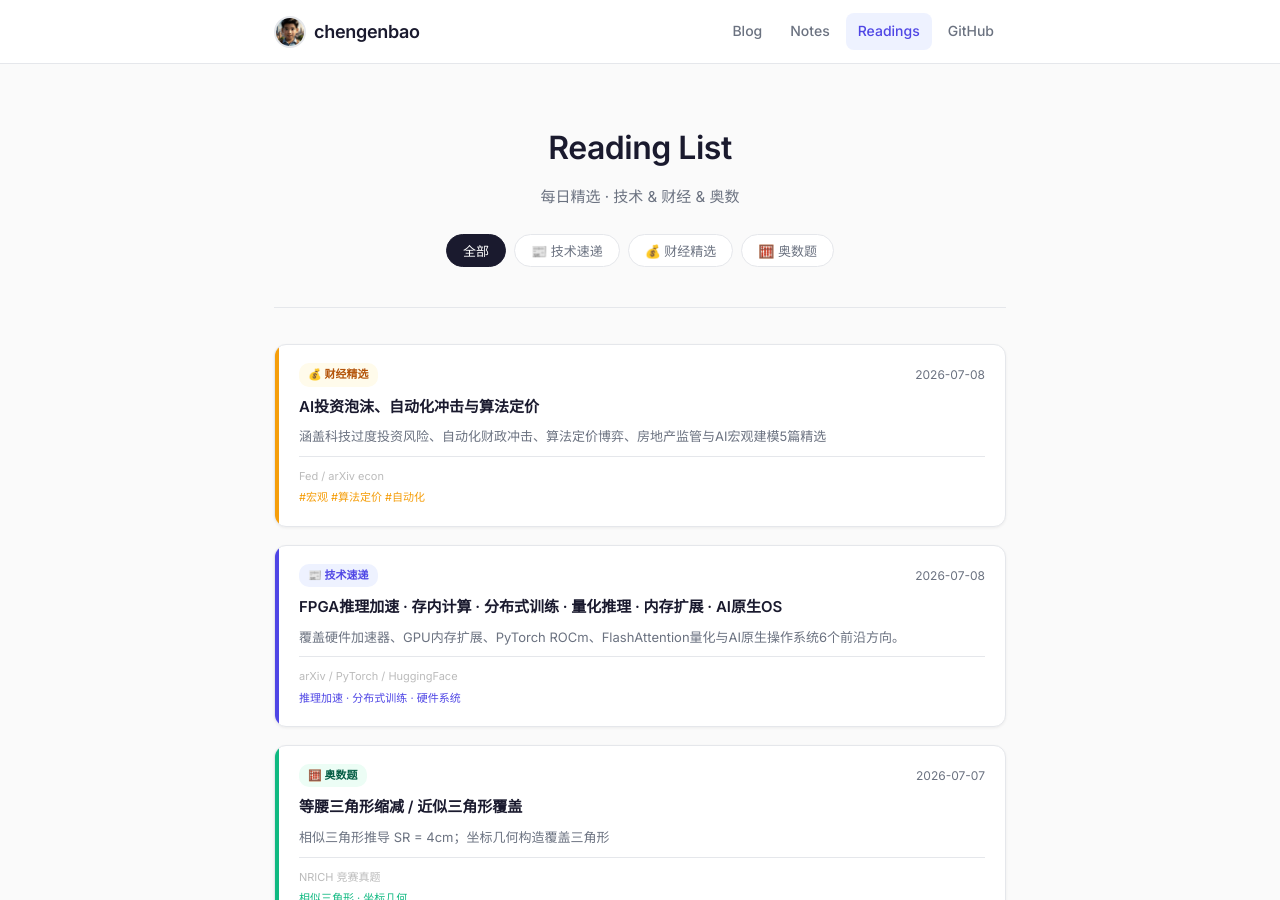
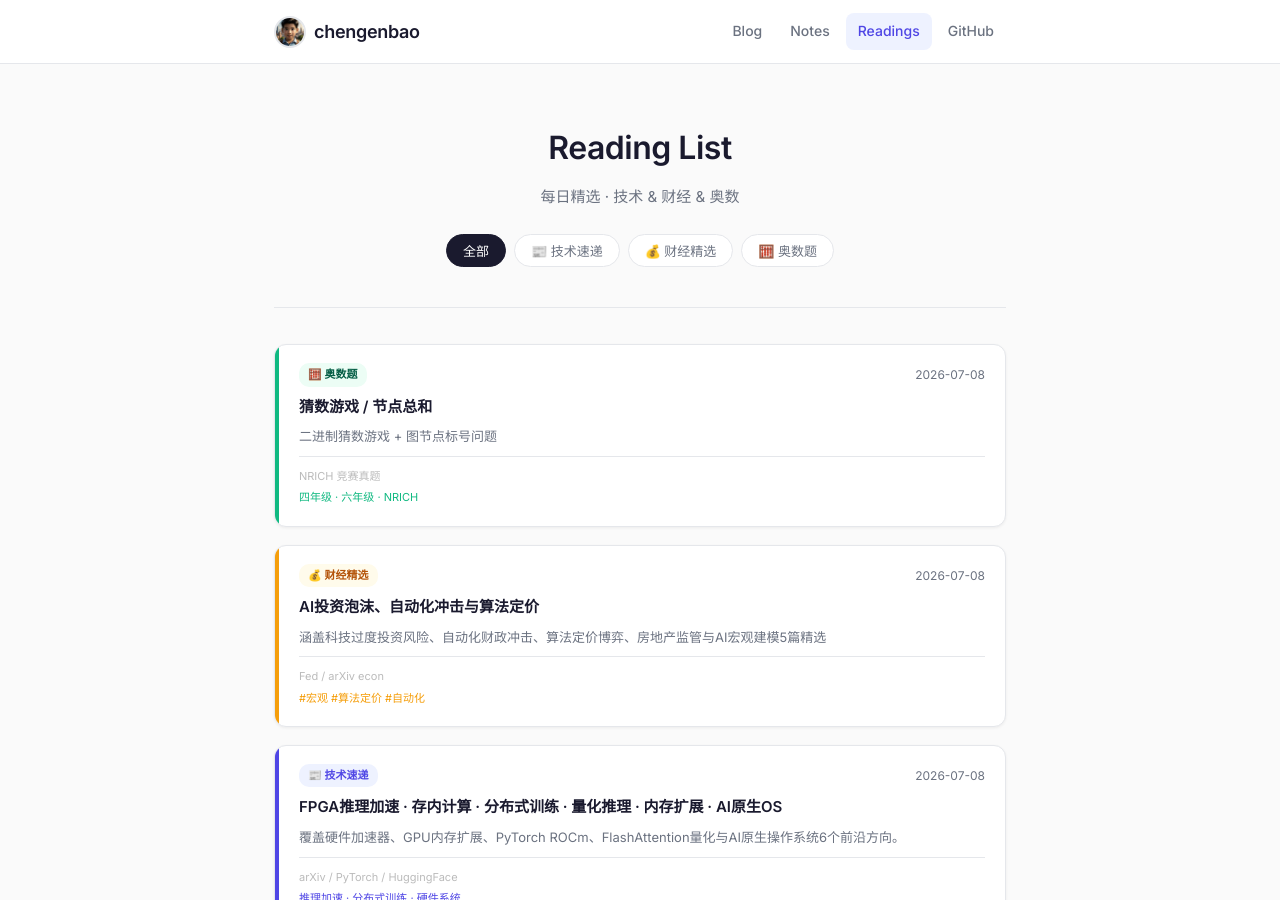
Before and after one commit to chengenbao/chengenbao.github.io, a Jekyll site: the page built from reading-list/index.md, in a window 1280 px wide and 900 px high. Built offline with Jekyll 4.4.1, drawn with Linux system fonts in a browser that asks for light colours.

Commit message:
add math card 2026-07-08

```diff
--- a/reading-list/index.md
+++ b/reading-list/index.md
@@ -18,6 +18,7 @@
   </div>
 
   <div class="rl-grid">
+<a class="rl-card math" href="/reading-list/2026-07-08-math/"><div class="rl-accent"></div><div class="rl-body"><div class="rl-top"><span class="rl-badge math">🧮 奥数题</span><time>2026-07-08</time></div><h2>猜数游戏 / 节点总和</h2><p>二进制猜数游戏 + 图节点标号问题</p><div class="rl-meta"><span class="rl-source">NRICH 竞赛真题</span><span class="rl-tags">四年级 · 六年级 · NRICH</span></div></div></a>
 <a class="rl-card finance" href="/reading-list/2026-07-08-finance-daily/">
   <div class="rl-accent"></div>
   <div class="rl-body">
```
